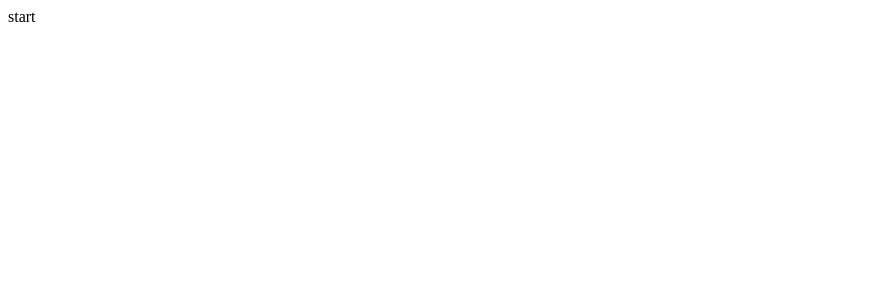
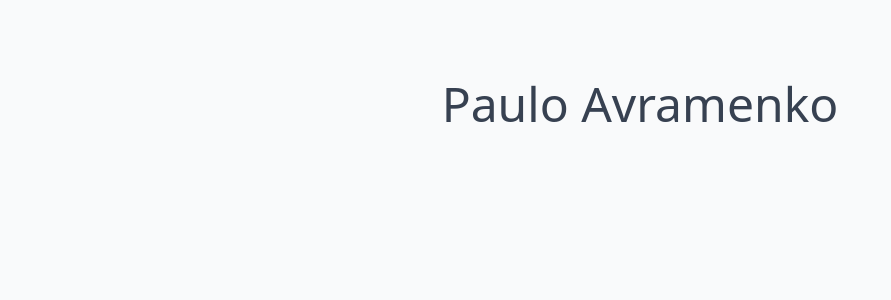
Before and after one commit to avrapaulo/my-journey, a Next.js app: page / in a window 1280 px wide. Shown: the top 300 px of the page, without its empty margins (0-891 px from the left). Built offline with nearby package versions, Linux system fonts and the light colour scheme.

Commit message:
feat: add tailwind css

```diff
--- /dev/null
+++ b/postcss.config.js
@@ -0,0 +1,3 @@
+module.exports = {
+  plugins: ['tailwindcss', 'autoprefixer']
+}
--- a/prettier.config.js
+++ b/prettier.config.js
@@ -1,8 +1,9 @@
 module.exports = {
-  printWidth: 120,
+  printWidth: 100,
   semi: false,
   singleQuote: true,
   endOfLine: 'auto',
   trailingComma: 'none',
-  arrowParens: 'avoid'
+  arrowParens: 'avoid',
+  tabWidth: 2,
 }
--- /dev/null
+++ b/src/components/test.module.css
@@ -0,0 +1,3 @@
+.test {
+  @apply text-5xl text-center text-gray-700 dark:text-gray-100;
+}
--- /dev/null
+++ b/src/pages/_app.tsx
@@ -0,0 +1,8 @@
+import { AppProps } from 'next/app'
+import 'styles/index.css'
+
+const MyApp = ({ Component, pageProps }: AppProps) => {
+  return <Component {...pageProps} />
+}
+
+export default MyApp
--- a/src/pages/index.tsx
+++ b/src/pages/index.tsx
@@ -1,3 +1,9 @@
-const HomePage = () => 'start'
+import style from '../components/test.module.css'
+
+const HomePage = () => (
+  <div className="py-20">
+    <h1 className={style.test}>Paulo Avramenko</h1>
+  </div>
+)
 
 export default HomePage
--- /dev/null
+++ b/src/styles/index.css
@@ -0,0 +1,25 @@
+@tailwind base;
+
+/* Write your own custom base styles here */
+
+/* Start purging... */
+@tailwind components;
+
+/* Stop purging. */
+
+html,
+body {
+  @apply bg-gray-50 dark:bg-gray-900;
+}
+
+/* Write your own custom component styles here */
+.btn-blue {
+  @apply px-4 py-2 font-bold text-white bg-blue-500 rounded;
+}
+
+/* Start purging... */
+@tailwind utilities;
+
+/* Stop purging. */
+
+/* Your own custom utilities */
--- /dev/null
+++ b/stylelint.config.js
@@ -0,0 +1,13 @@
+module.exports = {
+  extends: ['stylelint-config-standard'],
+  rules: {
+    'at-rule-no-unknown': [
+      true,
+      {
+        ignoreAtRules: ['tailwind', 'apply', 'variants', 'responsive', 'screen']
+      }
+    ],
+    'declaration-block-trailing-semicolon': null,
+    'no-descending-specificity': null
+  }
+}
--- /dev/null
+++ b/tailwind.config.js
@@ -0,0 +1,15 @@
+module.exports = {
+  purge: ['.src/components/**/*.{js,ts,jsx,tsx}', '.src/pages/**/*.{js,ts,jsx,tsx}'],
+  darkMode: 'media', // 'media' or 'class'
+  theme: {
+    extend: {
+      colors: {
+        'accent-1': '#333'
+      }
+    }
+  },
+  variants: {
+    extend: {}
+  },
+  plugins: []
+}
```
Also changed, not shown: package.json (+7 -1 lines), .eslintrc.js, 1 other file (tests, documents, lock files or other folders).
